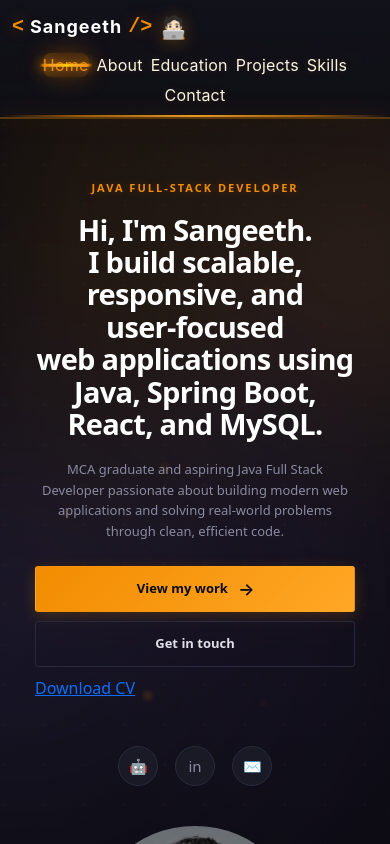
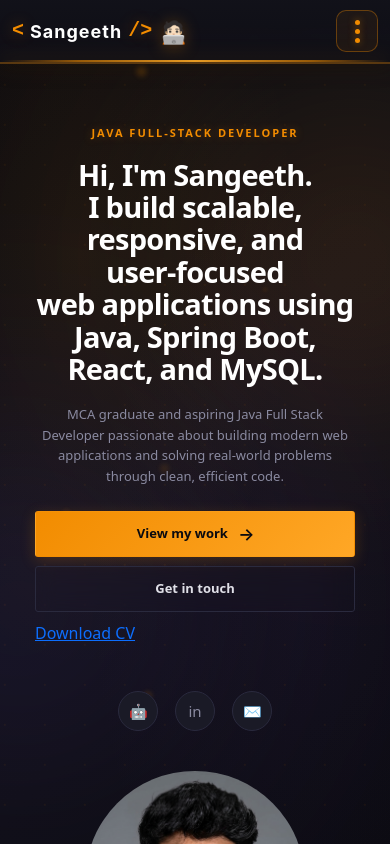
Before and after one commit to sangeethwills/myportfolio, a Next.js app: page / in a window 390 px wide. Shown: the top 844 px of the page. Built offline with nearby package versions, Linux system fonts and the light colour scheme.

Commit message:
changed nav bar

```diff
--- a/src/app/ClientLayout.js
+++ b/src/app/ClientLayout.js
@@ -1,12 +1,14 @@
 "use client";
 
-import React, { useState, useEffect } from "react";
+import React, { useState, useEffect, useRef } from "react";
 import { motion } from "framer-motion";
 import { usePathname } from "next/navigation";
 import { AnimatedNavLink } from "../components/AnimatedComponents";
 
 function ClientLayout({ children }) {
   const [scrolled, setScrolled] = useState(false);
+  const [menuOpen, setMenuOpen] = useState(false);
+  const headerRef = useRef(null);
   const pathname = usePathname();
 
   useEffect(() => {
@@ -17,6 +19,28 @@
     window.addEventListener("scroll", handleScroll);
 
     return () => window.removeEventListener("scroll", handleScroll);
+  }, []);
+
+  // close the menu after navigating to another page
+  useEffect(() => {
+    setMenuOpen(false);
+  }, [pathname]);
+
+  // close the menu when tapping outside the header
+  useEffect(() => {
+    const handleOutside = (e) => {
+      if (headerRef.current && !headerRef.current.contains(e.target)) {
+        setMenuOpen(false);
+      }
+    };
+
+    document.addEventListener("mousedown", handleOutside);
+    document.addEventListener("touchstart", handleOutside);
+
+    return () => {
+      document.removeEventListener("mousedown", handleOutside);
+      document.removeEventListener("touchstart", handleOutside);
+    };
   }, []);
 
   const isActive = (href) => {
@@ -45,10 +69,10 @@
           <span></span>
         </div>
       </div>
+
       <motion.header
-  className={`professional-header ${
-    scrolled ? "header-scrolled" : ""
-  }`}
+        ref={headerRef}
+        className={`professional-header ${scrolled ? "header-scrolled" : ""}`}
         initial={{ opacity: 0, y: -100 }}
         animate={{ opacity: 1, y: 0 }}
         transition={{
@@ -57,7 +81,6 @@
         }}
       >
         <div className="header-container">
-
           {/* LOGO - LEFT SIDE */}
           <motion.a
             href="/home"
@@ -118,13 +141,25 @@
             </motion.span>
           </motion.a>
 
-    {/* NAVBAR - RIGHT SIDE */}
+          {/* THREE DOT BUTTON - mobile only (controlled by CSS) */}
+          <button
+            type="button"
+            className={`menu-toggle ${menuOpen ? "active" : ""}`}
+            onClick={() => setMenuOpen((prev) => !prev)}
+            aria-label="Toggle menu"
+            aria-expanded={menuOpen}
+          >
+            <span></span>
+            <span></span>
+            <span></span>
+          </button>
+
+          {/* NAVBAR - RIGHT SIDE (dropdown on mobile) */}
           <nav
-      className="professional-nav"
+            className={`professional-nav ${menuOpen ? "open" : ""}`}
             style={{ color: "#FAF6E3" }}
           >
             <ul className="nav-list">
-
               <AnimatedNavLink
                 href="/home"
                 className="nav-link"
@@ -178,10 +213,8 @@
               >
                 Contact
               </AnimatedNavLink>
-
             </ul>
           </nav>
-
         </div>
 
         <motion.div
@@ -192,9 +225,7 @@
         />
       </motion.header>
 
-      <main className="flex-1">
-        {children}
-      </main>
+      <main className="flex-1">{children}</main>
 
       {/* Dark footer */}
       <motion.div
--- a/src/app/globals.css
+++ b/src/app/globals.css
@@ -898,3 +898,103 @@
     font-size: 8.5px;
   }
 }
+
+/* =========================================
+   MOBILE 3-DOT NAVIGATION
+   Desktop/tablet navigation remains unchanged
+========================================= */
+
+.menu-toggle {
+  display: none;
+}
+
+@media (max-width: 600px) {
+  .header-container {
+    position: relative;
+  }
+
+  /* Three vertical dots - mobile only */
+  .menu-toggle {
+    display: flex;
+    width: 42px;
+    height: 42px;
+    margin-left: auto;
+    padding: 0;
+    border: 1px solid rgba(242, 140, 0, 0.35);
+    border-radius: 10px;
+    background: rgba(242, 140, 0, 0.06);
+    align-items: center;
+    justify-content: center;
+    flex-direction: column;
+    gap: 4px;
+    cursor: pointer;
+    -webkit-tap-highlight-color: transparent;
+    transition: all 0.25s ease;
+  }
+
+  .menu-toggle:hover,
+  .menu-toggle.active {
+    background: rgba(242, 140, 0, 0.15);
+    border-color: rgba(242, 140, 0, 0.65);
+    box-shadow: 0 0 18px rgba(242, 140, 0, 0.18);
+  }
+
+  .menu-toggle span {
+    display: block;
+    width: 5px;
+    height: 5px;
+    border-radius: 50%;
+    background: #f28c00;
+    box-shadow: 0 0 7px rgba(242, 140, 0, 0.55);
+    transition: transform 0.25s ease, opacity 0.25s ease;
+  }
+
+  .menu-toggle.active span:nth-child(1) {
+    transform: translateY(3px);
+  }
+
+  .menu-toggle.active span:nth-child(3) {
+    transform: translateY(-3px);
+  }
+
+  /* Hidden until the three-dot button is opened */
+  .professional-nav {
+    display: none;
+    position: absolute;
+    top: calc(100% + 8px);
+    right: 12px;
+    width: min(210px, calc(100vw - 24px));
+    padding: 8px;
+    border: 1px solid rgba(242, 140, 0, 0.3);
+    border-radius: 12px;
+    background: rgba(18, 18, 26, 0.98);
+    backdrop-filter: blur(18px);
+    -webkit-backdrop-filter: blur(18px);
+    box-shadow: 0 12px 35px rgba(0, 0, 0, 0.45);
+    z-index: 1001;
+  }
+
+  .professional-nav.open {
+    display: block;
+  }
+
+  .nav-list {
+    width: 100%;
+    display: flex;
+    flex-direction: column;
+    align-items: stretch;
+    gap: 5px;
+  }
+
+  .professional-nav-item {
+    width: 100%;
+  }
+
+  .professional-nav-link {
+    width: 100%;
+    box-sizing: border-box;
+    padding: 10px 12px;
+    font-size: 12px;
+    border-radius: 8px;
+  }
+}
```
Also changed, not shown: 1 other file (tests, documents, lock files or other folders). Lines whose indentation alone changed are shown as unchanged.
